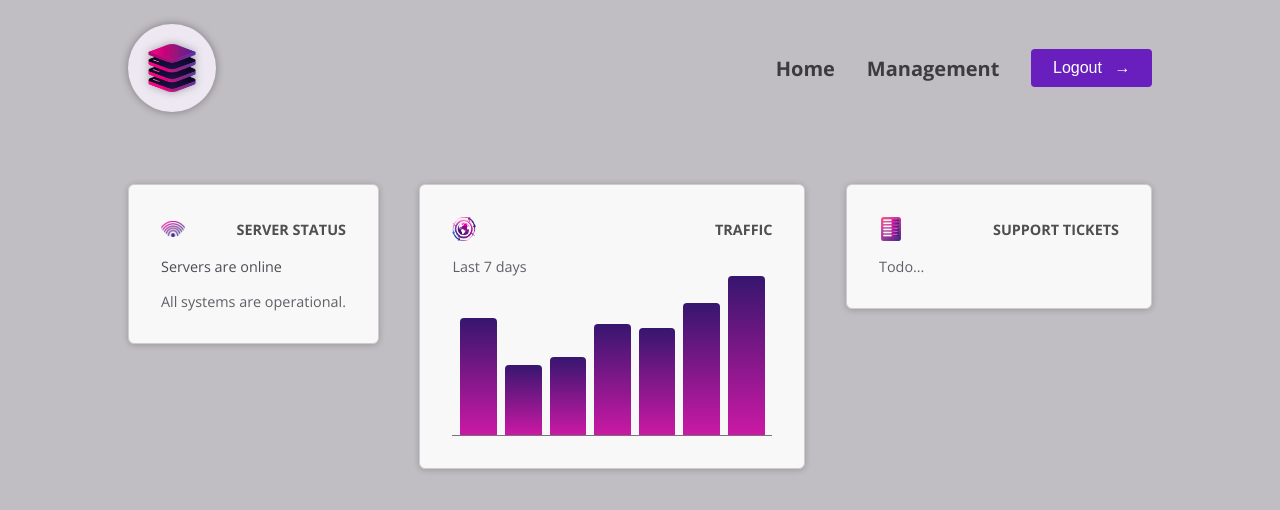
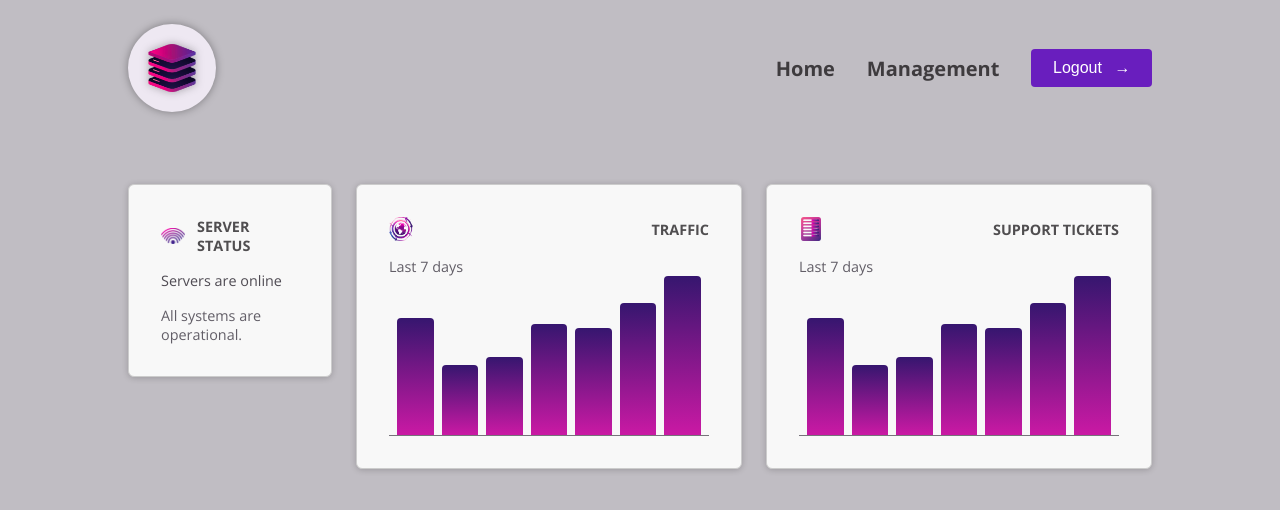
Before and after one commit to Rishav83523/Component, an Angular app: page / in a window 1280 px wide. Shown: the top 510 px of the page. Built offline with nearby package versions, Linux system fonts and the light colour scheme.

Commit message:
using input,property binding and ngcontent

```diff
--- a/src/app/app.component.html
+++ b/src/app/app.component.html
@@ -1,17 +1,30 @@
 <app-header></app-header>
 <main>
   <div id="dashboard">
-    <div class="dashboard-item">
+
+    <app-dashboard-item
+      [image]="{src: 'status.png', alt: 'A status symbol'}"
+      title="Server Status"
+    >
       <app-server-status></app-server-status>
-    </div>
+    </app-dashboard-item>
 
 
-    <div class="dashboard-item">
+    <app-dashboard-item
+      [image]="{src: 'globe.png', alt: 'A globe'}"
+      title="Traffic"
+    >
       <app-traffic></app-traffic>
-    </div>
+    </app-dashboard-item>
 
-    <div class="dashboard-item">
-      <app-tickets></app-tickets>
-    </div>
+    <app-dashboard-item
+      [image]="{src: 'list.png', alt: 'Support Tickets'}"
+      title="Support Tickets"
+    >
+      <app-traffic></app-traffic>
+    </app-dashboard-item>
+
+
+
   </div>
 </main>
--- a/src/app/app.component.ts
+++ b/src/app/app.component.ts
@@ -3,6 +3,7 @@
 import { ServerStatusComponent } from './dashboard/server-status/server-status.component';
 import { TrafficComponent } from './dashboard/traffic/traffic.component';
 import { TicketsComponent } from './dashboard/tickets/tickets.component';
+import { DashboardItemComponent } from './dashboard/dashboard-item/dashboard-item.component';
 
 @Component({
   selector: 'app-root',
@@ -13,6 +14,7 @@
     ServerStatusComponent,
     TrafficComponent,
     TicketsComponent,
+    DashboardItemComponent,
   ],
 })
 export class AppComponent {}
--- /dev/null
+++ b/src/app/dashboard/dashboard-item/dashboard-item.component.html
@@ -0,0 +1,12 @@
+<div class="dashboard-item">
+  <article>
+    <header>
+      <img
+        [src]="image.src"
+        [alt]="image.alt"
+      />
+      <h2>{{title}}</h2>
+    </header>
+    <ng-content></ng-content>
+  </article>
+</div>
--- a/src/app/dashboard/server-status/server-status.component.html
+++ b/src/app/dashboard/server-status/server-status.component.html
@@ -1,11 +1,4 @@
 <article>
-  <header>
-    <img
-      src="status.png"
-      alt="A signal symbol"
-    />
-    <h2>Server Status</h2>
-  </header>
   <div>
     @if (currentStatus === 'online') {
     <p>Servers are online</p>
--- a/src/app/dashboard/tickets/tickets.component.html
+++ b/src/app/dashboard/tickets/tickets.component.html
@@ -1,11 +1,4 @@
 <article>
-  <header>
-    <img
-      src="list.png"
-      alt="A list of items"
-    />
-    <h2>Support Tickets</h2>
-  </header>
   <div id="status">
     <p>Todo...</p>
   </div>
--- a/src/app/dashboard/traffic/traffic.component.html
+++ b/src/app/dashboard/traffic/traffic.component.html
@@ -1,11 +1,4 @@
 <article>
-  <header>
-    <img
-      src="globe.png"
-      alt="A globe"
-    />
-    <h2>Traffic</h2>
-  </header>
   <div id="traffic">
     <p>Last 7 days</p>
 
```
Also changed, not shown: src/app/dashboard/dashboard-item/dashboard-item.component.ts (added, +13 -0 lines), src/app/dashboard/dashboard-item/dashboard-item.component.css (added).
